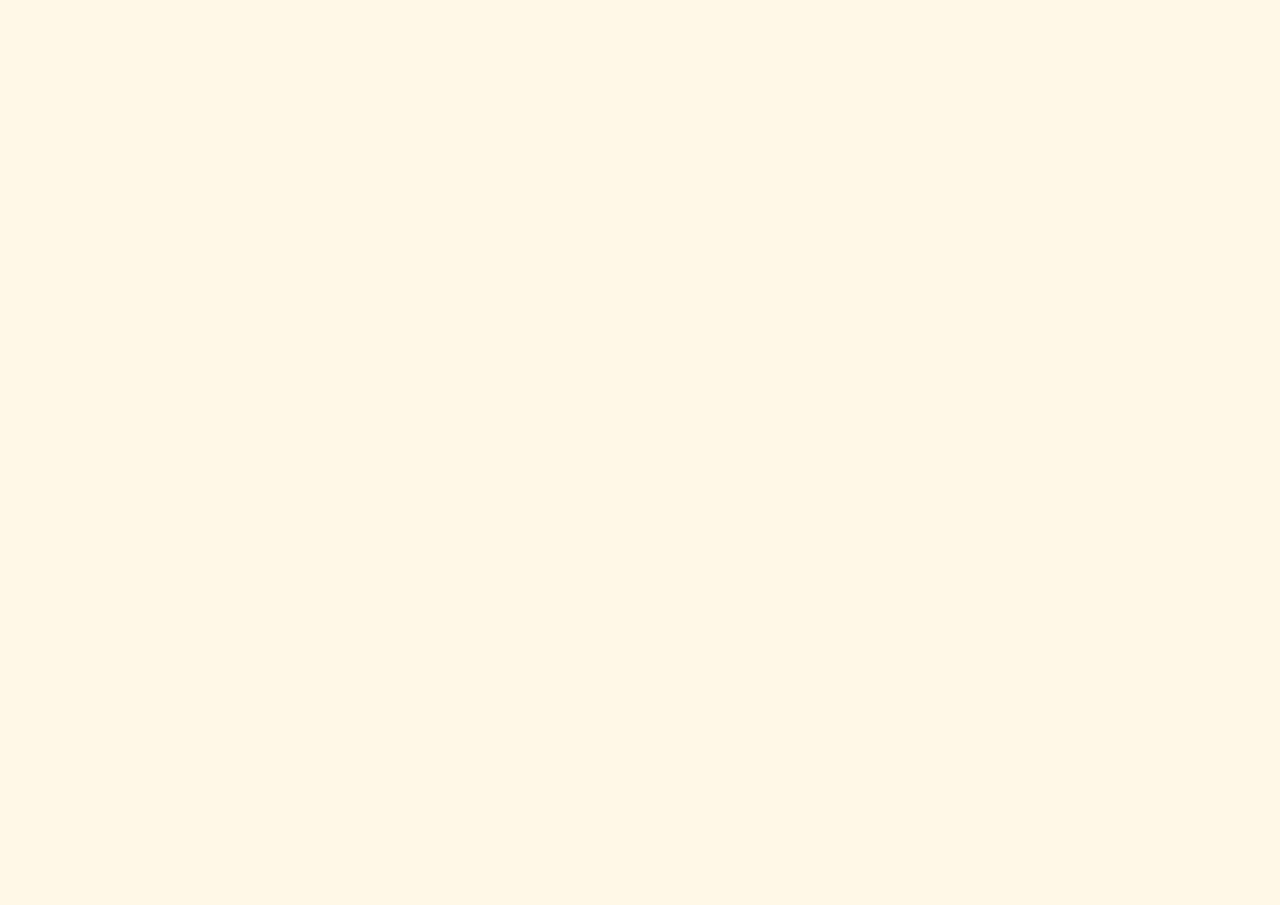
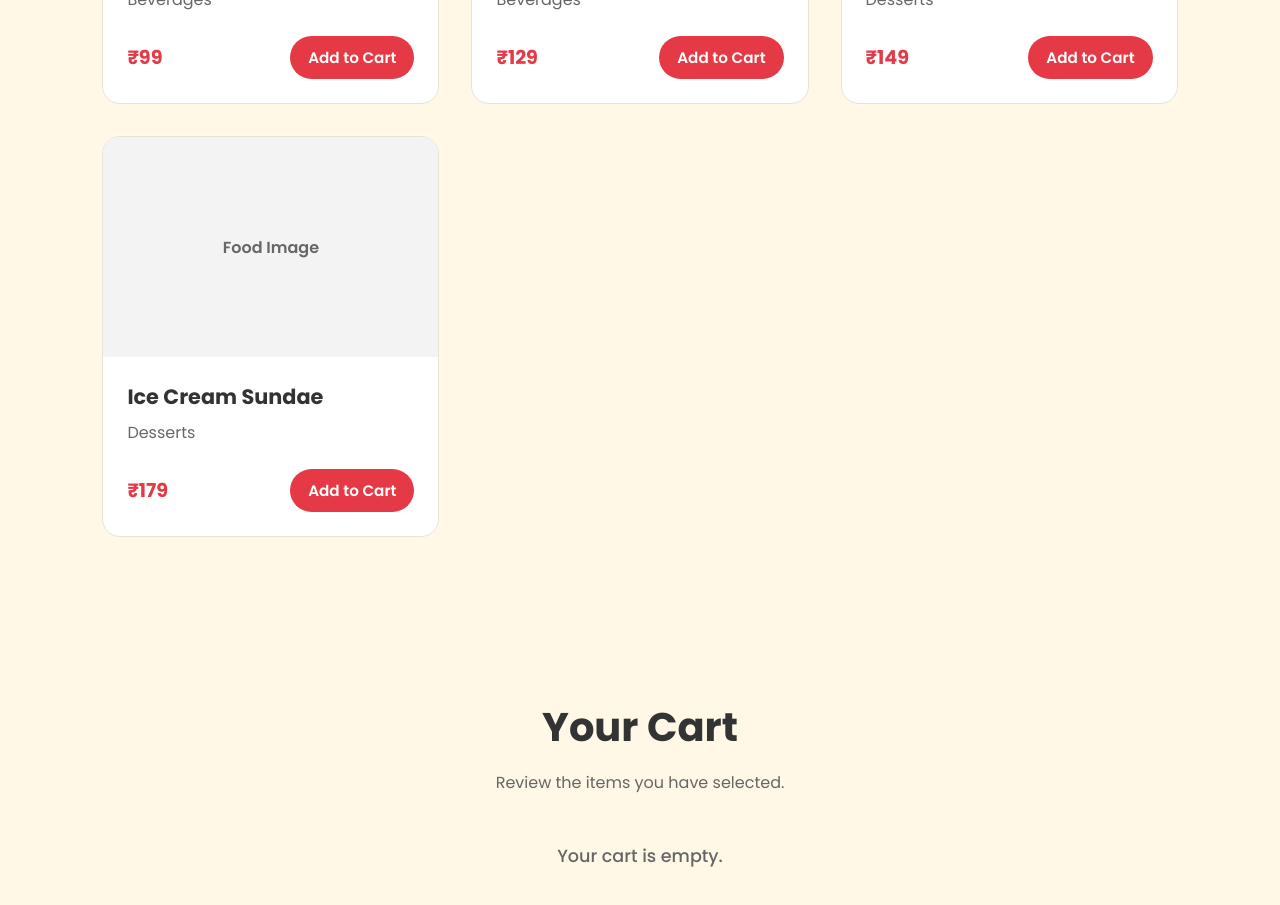
Before and after one commit to Blessy005/food-shop, a React (Vite) app in the folder food-shop/: page / in a window 1280 px wide. Shown: the part 2560-3465 px from the top of the page. Before the commit the page ends 1171 px from the top, so only its background shows below. Built offline with nearby package versions, Linux system fonts and the light colour scheme.

Commit message:
Add menu, categories, cart & food card

```diff
--- a/food-shop/src/App.jsx
+++ b/food-shop/src/App.jsx
@@ -1,15 +1,30 @@
+import { useState } from "react";
 import "./App.css";
 
 import Header from "./components/Header/Header";
 import HeroSection from "./components/HeroSection/HeroSection";
 import CategorySection from "./components/CategorySection/CategorySection";
+import MenuSection from "./components/MenuSection/MenuSection";
+import Cart from "./components/Cart/Cart";
 
 function App() {
+  const [cart, setCart] = useState([]);
+
+  const addToCart = (item) => {
+    setCart((prevCart) => [...prevCart, item]);
+  };
+
   return (
     <div className="App">
       <Header />
+
       <HeroSection />
+
       <CategorySection />
+
+      <MenuSection addToCart={addToCart} />
+
+      <Cart cart={cart} />
     </div>
   );
 }
--- /dev/null
+++ b/food-shop/src/Data/categoryData.js
@@ -0,0 +1,24 @@
+const categoryData = [
+  {
+    id: 1,
+    name: "South Indian",
+  },
+  {
+    id: 2,
+    name: "Fast Food",
+  },
+  {
+    id: 3,
+    name: "International",
+  },
+  {
+    id: 4,
+    name: "Beverages",
+  },
+  {
+    id: 5,
+    name: "Desserts",
+  },
+];
+
+export default categoryData;
--- /dev/null
+++ b/food-shop/src/Data/menuData.js
@@ -0,0 +1,64 @@
+const menuData = [
+  {
+    id: 1,
+    name: "Masala Dosa",
+    category: "South Indian",
+    price: "₹120",
+  },
+  {
+    id: 2,
+    name: "Idli Sambar",
+    category: "South Indian",
+    price: "₹90",
+  },
+  {
+    id: 3,
+    name: "Chicken Burger",
+    category: "Fast Food",
+    price: "₹199",
+  },
+  {
+    id: 4,
+    name: "Margherita Pizza",
+    category: "Fast Food",
+    price: "₹299",
+  },
+  {
+    id: 5,
+    name: "Ramen",
+    category: "International",
+    price: "₹349",
+  },
+  {
+    id: 6,
+    name: "Sushi",
+    category: "International",
+    price: "₹499",
+  },
+  {
+    id: 7,
+    name: "Mango Shake",
+    category: "Beverages",
+    price: "₹99",
+  },
+  {
+    id: 8,
+    name: "Cold Coffee",
+    category: "Beverages",
+    price: "₹129",
+  },
+  {
+    id: 9,
+    name: "Chocolate Brownie",
+    category: "Desserts",
+    price: "₹149",
+  },
+  {
+    id: 10,
+    name: "Ice Cream Sundae",
+    category: "Desserts",
+    price: "₹179",
+  },
+];
+
+export default menuData;
--- /dev/null
+++ b/food-shop/src/components/Cart/Cart.css
@@ -0,0 +1,62 @@
+.cart {
+  padding: 80px 0;
+  background: var(--background);
+}
+
+.cart .section-title {
+  text-align: center;
+  margin-bottom: 3rem;
+}
+
+.empty-cart {
+  text-align: center;
+  color: var(--text-light);
+  font-size: 1.1rem;
+  font-weight: 500;
+}
+
+.cart-items {
+  display: flex;
+  flex-direction: column;
+  gap: 1.5rem;
+}
+
+.cart-item {
+  background: var(--surface);
+  border: 1px solid var(--border);
+  border-radius: var(--radius);
+  padding: 1.5rem;
+  display: flex;
+  justify-content: space-between;
+  align-items: center;
+  transition: var(--transition);
+}
+
+.cart-item:hover {
+  box-shadow: var(--shadow);
+}
+
+.cart-item h3 {
+  color: var(--text);
+  font-size: 1.2rem;
+  margin-bottom: 0.3rem;
+}
+
+.cart-item p {
+  color: var(--text-light);
+  font-size: 0.95rem;
+}
+
+.cart-item span {
+  color: var(--primary);
+  font-size: 1.2rem;
+  font-weight: 700;
+}
+
+@media (max-width: 768px) {
+  .cart-item {
+    flex-direction: column;
+    align-items: flex-start;
+    gap: 0.8rem;
+  }
+}
--- /dev/null
+++ b/food-shop/src/components/Cart/Cart.jsx
@@ -0,0 +1,34 @@
+import "./Cart.css";
+
+function Cart({ cart }) {
+  return (
+    <section className="cart" id="cart">
+      <div className="container">
+        <div className="section-title">
+          <h2>Your Cart</h2>
+          <p>Review the items you have selected.</p>
+        </div>
+
+        {cart.length === 0 ? (
+          <p className="empty-cart">
+            Your cart is empty.
+          </p>
+        ) : (
+          <div className="cart-items">
+            {cart.map((item) => (
+              <div className="cart-item" key={item.id}>
+                <h3>{item.name}</h3>
+
+                <p>{item.category}</p>
+
+                <span>{item.price}</span>
+              </div>
+            ))}
+          </div>
+        )}
+      </div>
+    </section>
+  );
+}
+
+export default Cart;
--- a/food-shop/src/components/CategorySection/CategorySection.jsx
+++ b/food-shop/src/components/CategorySection/CategorySection.jsx
@@ -1,18 +1,10 @@
 import "./CategorySection.css";
+import categoryData from "../../data/categoryData";
 
 function CategorySection() {
-  const categories = [
-    "South Indian",
-    "Fast Food",
-    "International",
-    "Beverages",
-    "Desserts",
-  ];
-
   return (
     <section className="categories" id="categories">
       <div className="container">
-
         <div className="section-title">
           <h2>Browse by Category</h2>
           <p>
@@ -21,13 +13,12 @@ function CategorySection() {
         </div>
 
         <div className="category-grid">
-          {categories.map((category) => (
-            <div className="category-card" key={category}>
-              <h3>{category}</h3>
+          {categoryData.map((category) => (
+            <div className="category-card" key={category.id}>
+              <h3>{category.name}</h3>
             </div>
           ))}
         </div>
-
       </div>
     </section>
   );
--- /dev/null
+++ b/food-shop/src/components/FoodCard/FoodCard.css
@@ -0,0 +1,68 @@
+.food-card {
+  background: var(--surface);
+  border: 1px solid var(--border);
+  border-radius: var(--radius);
+  overflow: hidden;
+  transition: var(--transition);
+}
+
+.food-card:hover {
+  transform: translateY(-8px);
+  box-shadow: var(--shadow);
+}
+
+.food-image {
+  height: 220px;
+  background: #f3f3f3;
+
+  display: flex;
+  align-items: center;
+  justify-content: center;
+
+  color: var(--text-light);
+  font-size: 1rem;
+  font-weight: 600;
+}
+
+.food-details {
+  padding: 1.5rem;
+}
+
+.food-details h3 {
+  font-size: 1.3rem;
+  color: var(--text);
+  margin-bottom: 0.5rem;
+}
+
+.food-details p {
+  color: var(--text-light);
+  margin-bottom: 1.5rem;
+}
+
+.food-footer {
+  display: flex;
+  align-items: center;
+  justify-content: space-between;
+}
+
+.food-footer span {
+  font-size: 1.2rem;
+  font-weight: 700;
+  color: var(--primary);
+}
+
+.food-footer button {
+  background: var(--primary);
+  color: #ffffff;
+  border: none;
+  border-radius: 50px;
+  padding: 10px 18px;
+  font-size: 0.95rem;
+  font-weight: 600;
+  cursor: pointer;
+  transition: var(--transition);
+}
+
+.food-footer button:hover {
+  background: var(--primary-dark);
+}
--- /dev/null
+++ b/food-shop/src/components/FoodCard/FoodCard.jsx
@@ -0,0 +1,23 @@
+import "./FoodCard.css";
+
+function FoodCard({ item, addToCart }) {
+  return (
+    <div className="food-card">
+      <div className="food-image">Food Image</div>
+
+      <div className="food-details">
+        <h3>{item.name}</h3>
+
+        <p>{item.category}</p>
+
+        <div className="food-footer">
+          <span>{item.price}</span>
+
+          <button onClick={() => addToCart(item)}>Add to Cart</button>
+        </div>
+      </div>
+    </div>
+  );
+}
+
+export default FoodCard;
--- /dev/null
+++ b/food-shop/src/components/MenuSection/MenuSection.css
@@ -0,0 +1,109 @@
+.menu {
+  padding: 80px 8%;
+  background: var(--background);
+}
+
+.menu .section-title {
+  text-align: center;
+  margin-bottom: 3rem;
+}
+
+.menu .section-title h2 {
+  font-size: 2.5rem;
+  color: var(--text);
+  margin-bottom: 0.8rem;
+}
+
+.menu .section-title p {
+  font-size: 1rem;
+  color: var(--text-light);
+}
+
+.menu-grid {
+  display: grid;
+  grid-template-columns: repeat(3, 1fr);
+  gap: 2rem;
+}
+
+.menu-card {
+  background: var(--surface);
+  border: 1px solid var(--border);
+  border-radius: var(--radius);
+  overflow: hidden;
+  transition: var(--transition);
+}
+
+.menu-card:hover {
+  transform: translateY(-8px);
+  box-shadow: var(--shadow);
+}
+
+.food-image {
+  height: 220px;
+  background: #f3f3f3;
+
+  display: flex;
+  align-items: center;
+  justify-content: center;
+
+  color: var(--text-light);
+  font-size: 1rem;
+  font-weight: 600;
+}
+
+.food-details {
+  padding: 1.5rem;
+}
+
+.food-details h3 {
+  font-size: 1.3rem;
+  color: var(--text);
+  margin-bottom: 0.5rem;
+}
+
+.food-details p {
+  color: var(--text-light);
+  margin-bottom: 1.5rem;
+}
+
+.food-footer {
+  display: flex;
+  align-items: center;
+  justify-content: space-between;
+}
+
+.food-footer span {
+  font-size: 1.2rem;
+  font-weight: 700;
+  color: var(--primary);
+}
+
+.food-footer button {
+  background: var(--primary);
+  color: white;
+  border: none;
+  border-radius: 50px;
+  padding: 10px 18px;
+  font-weight: 600;
+  transition: var(--transition);
+}
+
+.food-footer button:hover {
+  background: var(--primary-dark);
+}
+
+@media (max-width: 992px) {
+  .menu-grid {
+    grid-template-columns: repeat(2, 1fr);
+  }
+}
+
+@media (max-width: 768px) {
+  .menu-grid {
+    grid-template-columns: 1fr;
+  }
+
+  .menu .section-title h2 {
+    font-size: 2rem;
+  }
+}
--- /dev/null
+++ b/food-shop/src/components/MenuSection/MenuSection.jsx
@@ -0,0 +1,24 @@
+import "./MenuSection.css";
+import menuData from "../../data/menuData";
+import FoodCard from "../FoodCard/FoodCard";
+
+function MenuSection({ addToCart }) {
+  return (
+    <section className="menu" id="menu">
+      <div className="container">
+        <div className="section-title">
+          <h2>Our Popular Menu</h2>
+          <p>Explore our delicious dishes made with fresh ingredients.</p>
+        </div>
+
+        <div className="menu-grid">
+          {menuData.map((item) => (
+            <FoodCard key={item.id} item={item} addToCart={addToCart} />
+          ))}
+        </div>
+      </div>
+    </section>
+  );
+}
+
+export default MenuSection;
```
